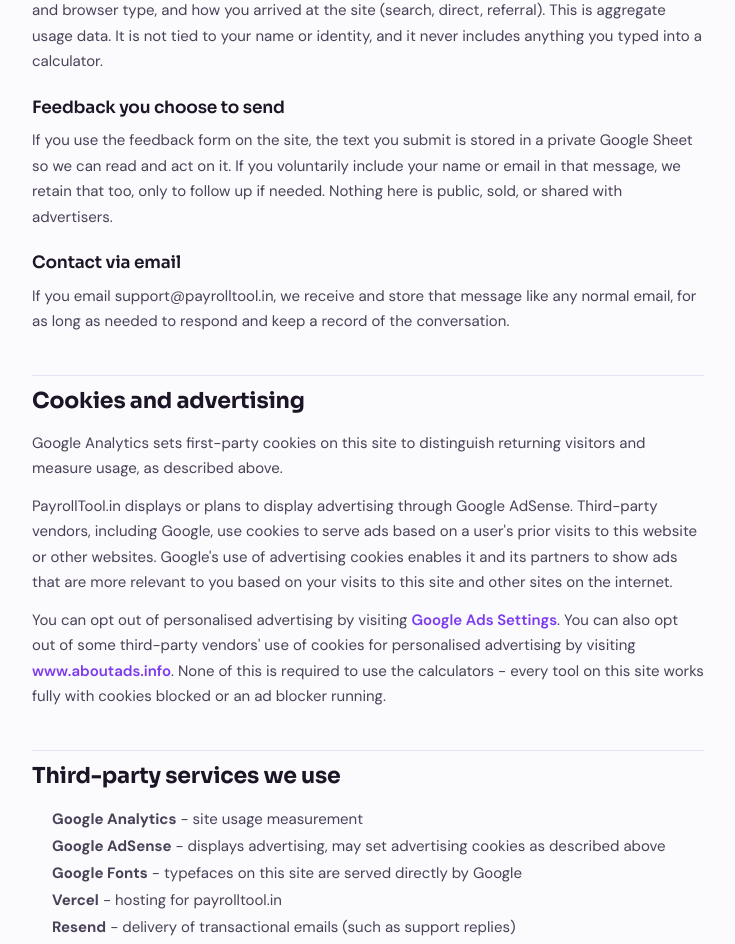
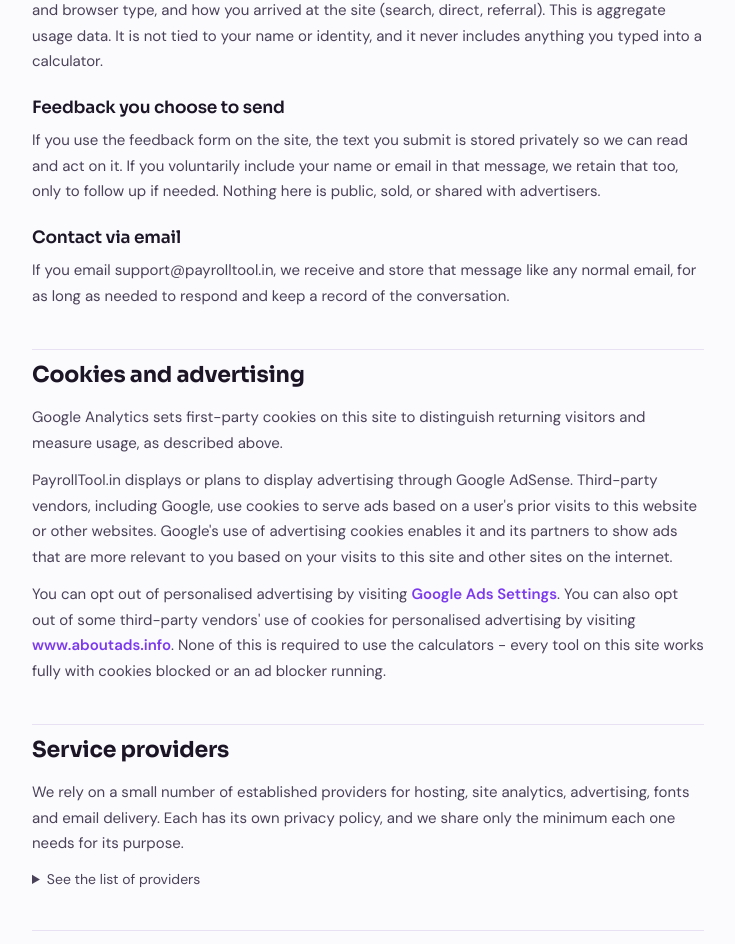
Before and after one commit to tushararoracorp-lab/payrolltool, a Next.js app: page /privacy-policy in a window 1280 px wide. Shown: the part 792-1736 px from the top of the page, without its empty margins (272-1007 px from the left). Built offline with nearby package versions, Linux system fonts and the light colour scheme.

Commit message:
Privacy policy: providers in a collapsed list, quieter wording

```diff
--- a/src/pages/privacy-policy.js
+++ b/src/pages/privacy-policy.js
@@ -60,8 +60,8 @@
 
             <h3>Feedback you choose to send</h3>
             <p>
-              If you use the feedback form on the site, the text you submit is stored in
-              a private Google Sheet so we can read and act on it. If you voluntarily
+              If you use the feedback form on the site, the text you submit is stored
+              privately so we can read and act on it. If you voluntarily
               include your name or email in that message, we retain that too, only to
               follow up if needed. Nothing here is public, sold, or shared with
               advertisers.
@@ -113,20 +113,23 @@
           </section>
 
           <section>
-            <h2>Third-party services we use</h2>
-            <ul>
-              <li><strong>Google Analytics</strong> - site usage measurement</li>
-              <li><strong>Google AdSense</strong> - displays advertising, may set advertising cookies as described above</li>
-              <li><strong>Google Fonts</strong> - typefaces on this site are served directly by Google</li>
-              <li><strong>Vercel</strong> - hosting for payrolltool.in</li>
-              <li><strong>Resend</strong> - delivery of transactional emails (such as support replies)</li>
-              <li><strong>Google Sheets</strong> - storage for feedback form submissions</li>
-            </ul>
+            <h2>Service providers</h2>
             <p>
-              Each of these providers has its own privacy policy governing how they
-              handle data on their end. We only send them the minimum needed for the
-              purpose described above.
+              We rely on a small number of established providers for hosting, site
+              analytics, advertising, fonts and email delivery. Each has its own privacy
+              policy, and we share only the minimum each one needs for its purpose.
             </p>
+            <details className="providers">
+              <summary>See the list of providers</summary>
+              <ul>
+                <li><strong>Google Analytics</strong> - site usage measurement</li>
+                <li><strong>Google AdSense</strong> - advertising, which may set cookies as described above</li>
+                <li><strong>Google Fonts</strong> - typefaces used on this site</li>
+                <li><strong>Vercel</strong> - website hosting</li>
+                <li><strong>Resend</strong> - email delivery</li>
+                <li><strong>Google Sheets</strong> - storage for feedback submissions</li>
+              </ul>
+            </details>
           </section>
 
           <section>
@@ -282,6 +285,21 @@
           color: var(--brand-600);
           font-weight: 600;
         }
+        .providers {
+          margin-top: 4px;
+        }
+        .providers summary {
+          cursor: pointer;
+          font-size: 14px;
+          color: var(--ink-soft);
+          list-style-position: inside;
+        }
+        .providers summary:hover {
+          color: var(--brand-600);
+        }
+        .providers ul {
+          margin-top: 10px;
+        }
         .back {
           margin-top: 8px;
         }
```
